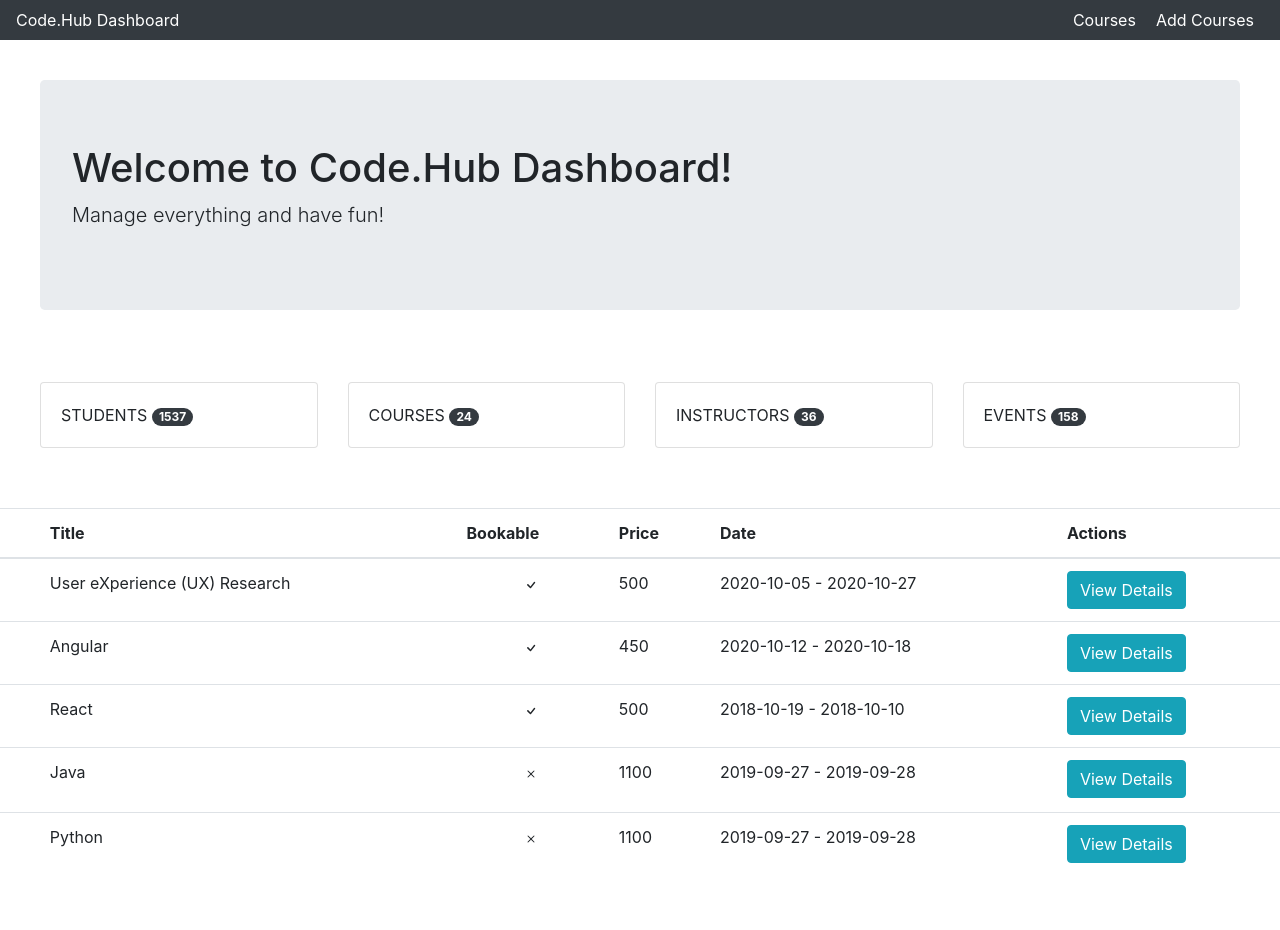
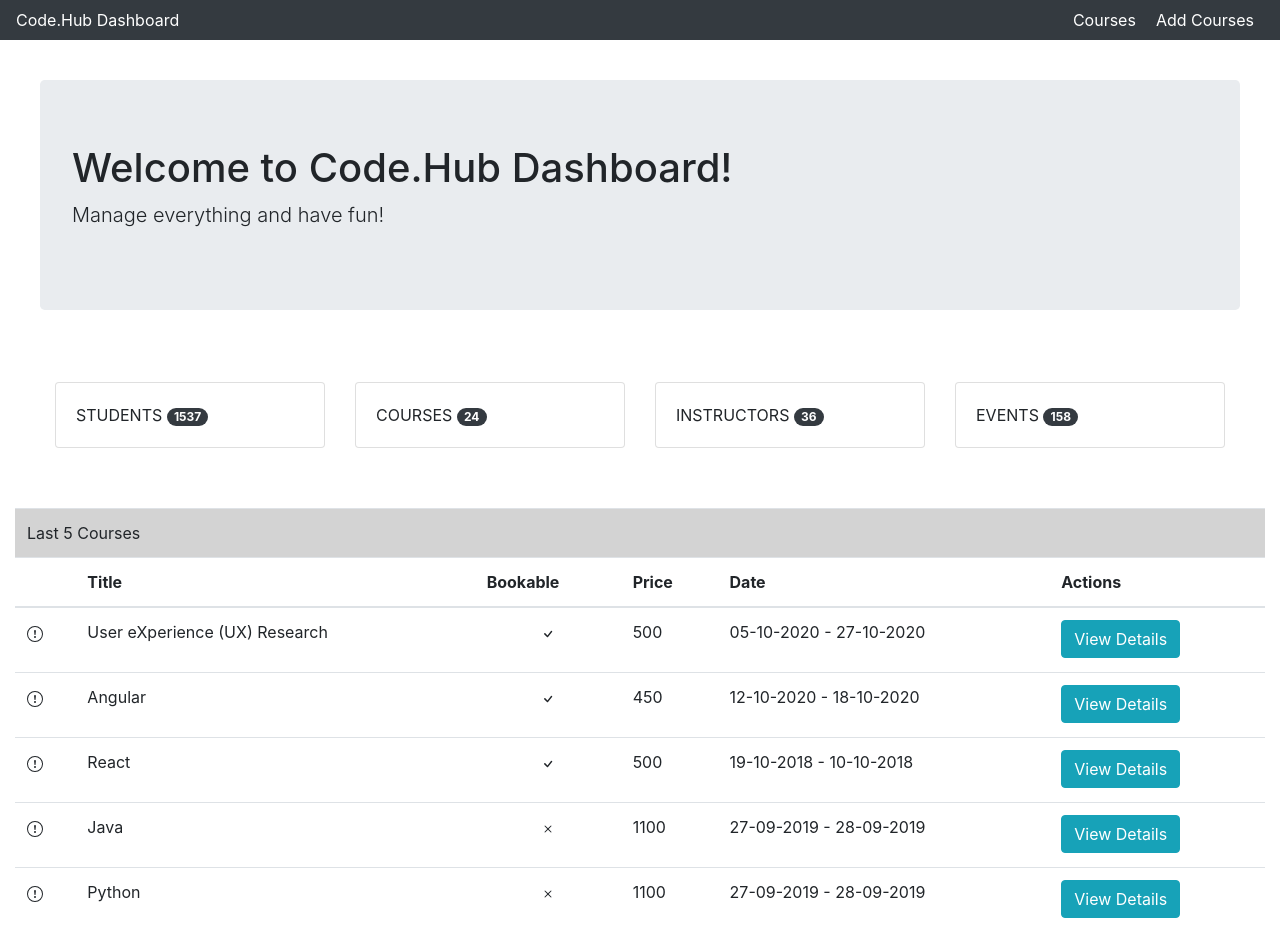
Before and after one commit to juls12/react-project, a React (Create React App) app: page / in a window 1280 px wide. Shown: the top 930 px of the page. Before the commit the page ends 893 px from the top, so only its background shows below. Built offline with nearby package versions, Linux system fonts and the light colour scheme; data requests are answered from the project's data file.

Commit message:
home page fixed

```diff
--- a/src/App.js
+++ b/src/App.js
@@ -2,6 +2,7 @@ import React from 'react';
 import './index.css';
 import MyNav from './MyNav';
 import Courses from './Courses';
+import Course from './Course'
 import AddCourse from './AddCourse';
 import {BrowserRouter as Router, Switch, Route} from 'react-router-dom';
 import Banner from "./Banner";
@@ -16,6 +17,7 @@ function App() {
      <Switch>
      <Route path="/" exact component={Home}/>
      <Route path="/courses" component={Courses} />
+     <Route path="/course/:id" component={Course} />
      <Route path="/addcourse" component={AddCourse} />
      </Switch>
     </div>
--- /dev/null
+++ b/src/Course.js
@@ -0,0 +1,31 @@
+import React from 'react';
+// import {Params} from 'react-router-dom';
+import axios from 'axios';
+import { Container } from 'reactstrap';
+
+export default class Course extends React.Component {
+    state = {
+        course: []
+
+    };
+
+    // Server runs on port 3001
+
+    componentDidMount() {
+        const { match: { params } } = this.props;
+        console.log(params);
+        axios.get(`http://localhost:3001/courses/${params.id}`)
+            .then(res => {
+                console.log(res.data);
+                this.setState({ course: res.data });
+            });
+    }
+
+    render() {
+        return (
+            <Container fluid>
+                <h1>course page</h1>
+            </Container>
+        );
+    }
+}
--- a/src/Stats.js
+++ b/src/Stats.js
@@ -1,6 +1,6 @@
 import React from 'react';
 import axios from 'axios';
-import { Card, Row, Col, CardText, Badge } from 'reactstrap';
+import { Card, Row, Col, CardText, Badge, Container } from 'reactstrap';
 
 export default class Stats extends React.Component {
     state = {
@@ -19,6 +19,7 @@ export default class Stats extends React.Component {
 
     render() {
         return (
+            <Container fluid>
             <Row className="stats-row">
                 {this.state.stats.map(stat =>
                     <Col sm="3" key={stat.id}>
@@ -28,6 +29,7 @@ export default class Stats extends React.Component {
                     </Col>
                 )}
             </Row>
+            </Container>
         );
     }
 }
--- a/src/TableStats.js
+++ b/src/TableStats.js
@@ -1,12 +1,16 @@
 import React from 'react';
 import axios from 'axios';
-import { Table, Button, Col, Row, Container } from 'reactstrap';
-import { BsCheck, BsX } from "react-icons/bs";
+import { Table, Button, Container, UncontrolledTooltip } from 'reactstrap';
+import { BsCheck, BsX, BsExclamationCircle } from "react-icons/bs";
+import { Link } from 'react-router-dom';
+
 
 export default class TableStats extends React.Component {
     state = {
         tablestats: [],
+
     };
+
 
     // Server runs on port 3001
 
@@ -17,12 +21,27 @@ export default class TableStats extends React.Component {
             });
     }
 
+
     render() {
+
+        const convertDate = function (dateString) {
+            return dateString.split("-").reverse().join("-");
+        }
+
+        const generateTooltipId = function(id) {
+            return "tooltipId_" + id;
+        }
+
+
         return (
-            <Col  >
-                <Row>
-            <Table responsive>
+            <Container fluid>
+
+                <Table responsive >
                     <thead>
+
+                        <tr>
+                            <td colSpan="6" style={{ backgroundColor: "lightgray" }}>Last {this.state.tablestats.slice(-5).length} Courses</td>
+                        </tr>
                         <tr>
                             <th></th>
                             <th>Title</th>
@@ -35,21 +54,25 @@ export default class TableStats extends React.Component {
                     <tbody>
                         {this.state.tablestats.slice(-5).map(tablestat =>
                             <tr key={tablestat.id}>
-                            <th scope="row"></th>
+                                <th scope="row">
+                                    <p id={generateTooltipId(tablestat.id)}> <BsExclamationCircle /></p>
+                                    <UncontrolledTooltip placement="right" target={generateTooltipId(tablestat.id)}>
+                                        {tablestat.title} </UncontrolledTooltip></th>
                                 <td>{tablestat.title}</td>
-                            <td style={{textAlign: "center"}}>{
+                                <td style={{ textAlign: "center" }}>{
                                     tablestat.open ? <BsCheck /> : <p> <BsX /></p>
                                 }</td>
                                 <td>{tablestat.price.normal}</td>
-                            <td>{tablestat.dates.start_date} - {tablestat.dates.end_date}</td>
+                                <td>{convertDate(tablestat.dates.start_date)} - {convertDate(tablestat.dates.end_date)}</td>
                                 <td><Button color="info">View Details</Button></td>
                             </tr>
                         )}
+                        <tr>
+                            <td colSpan="6" style={{ backgroundColor: "lightgray", textAlign: "right" }} > <Link className="btn btn-primary" role="button" to="/courses">View All</Link></td>
+                        </tr>
                     </tbody>
                 </Table>
-            </Row>
-            </Col>
-
+            </Container>
 
         );
     }
--- a/src/index.css
+++ b/src/index.css
@@ -55,7 +55,3 @@ text-align: right;
 .stats-txt {
   text-transform: uppercase;
 }
-
-.tablestatsstyle {
-  padding: 40px;
-}
```
Lines whose indentation alone changed are shown as unchanged.
